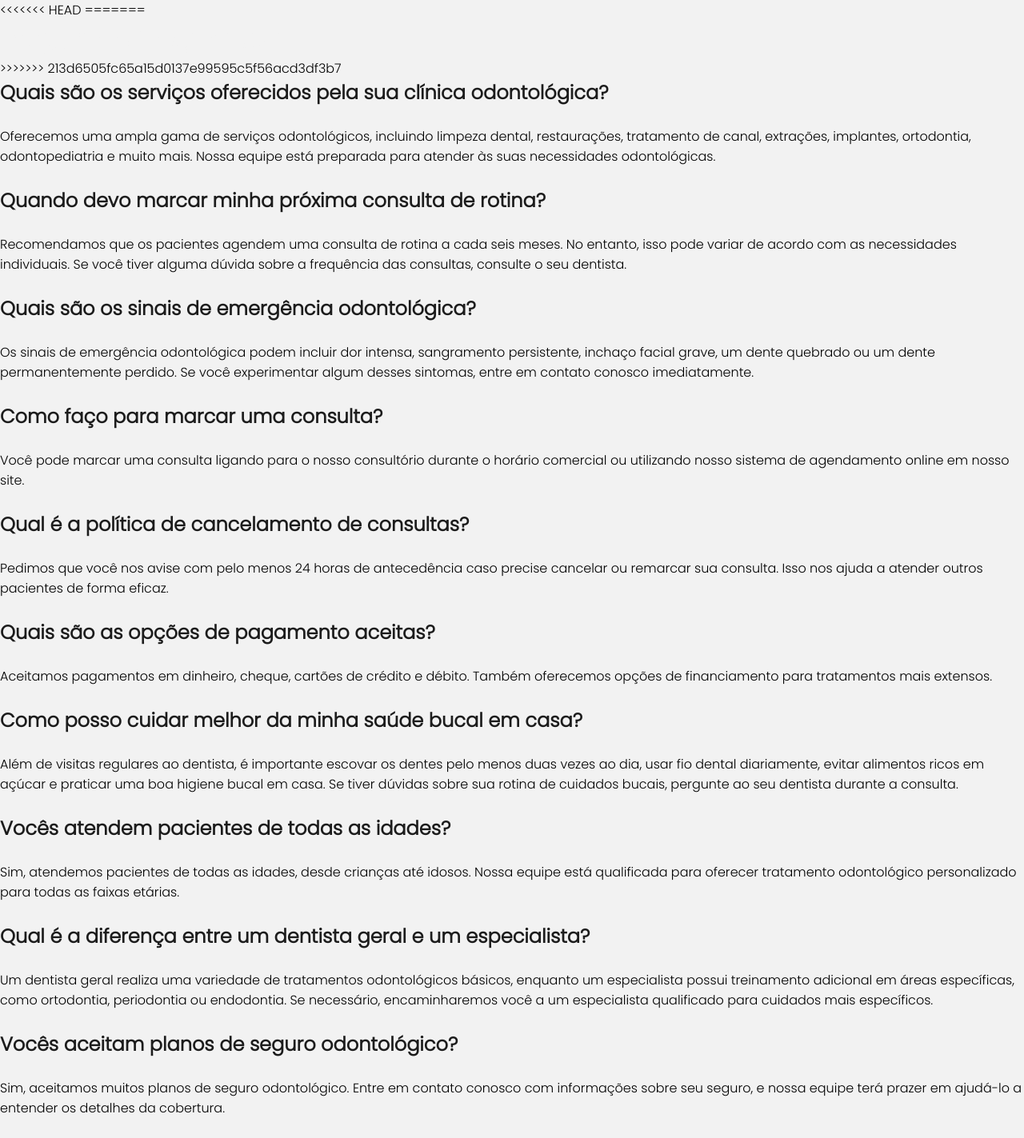
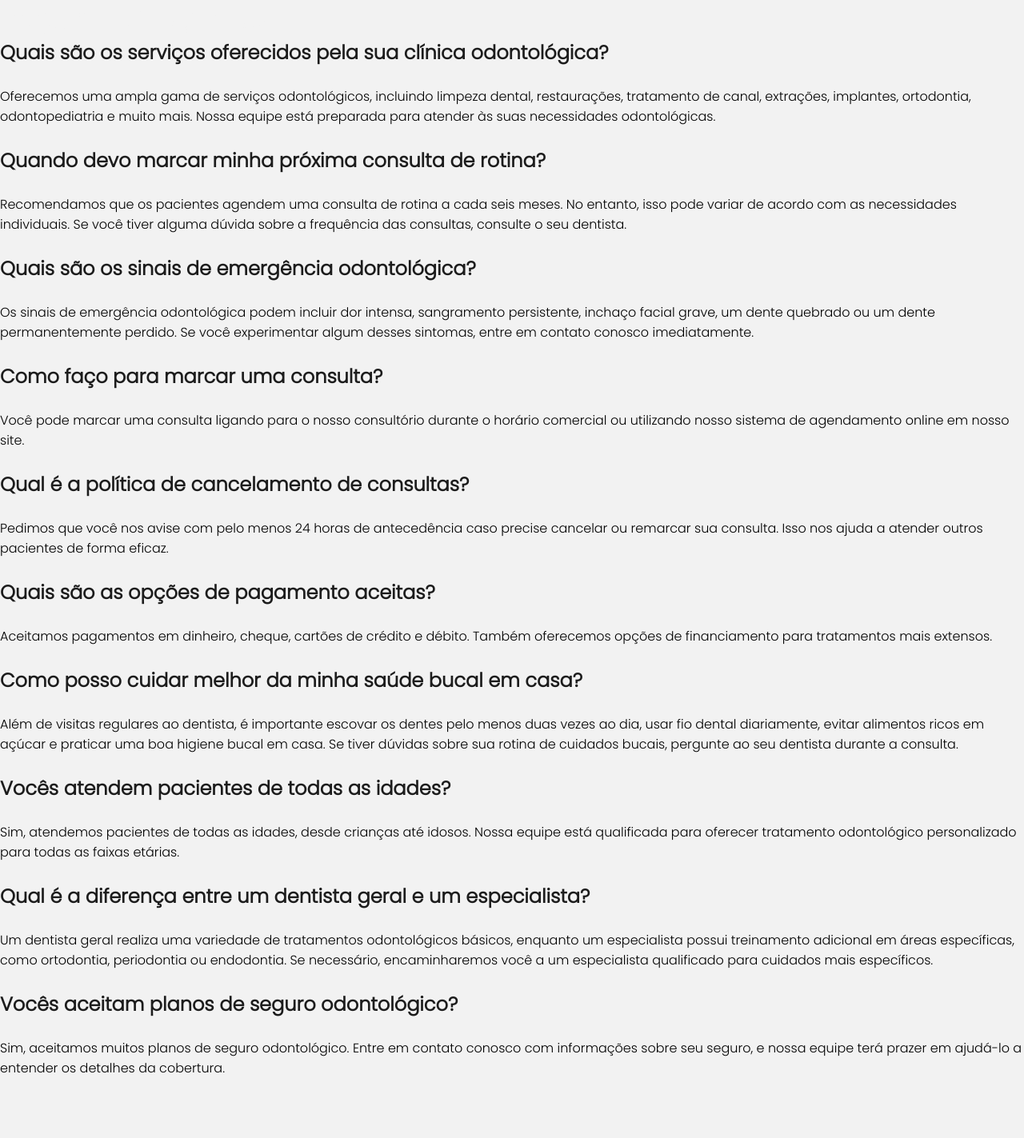
Before and after one commit to ig0moon/PROJETO_INTEGRADOR, a PHP site: page /ajuda.php in a window 1280 px wide. Shown: the whole page at 80% size. After the commit the page ends 1342 px from the top, so only its background shows below. Run offline with PHP 8.4, Linux system fonts and the light colour scheme.

Commit message:
arrumei uns bagui no sobre e ajuda

```diff
--- a/ajuda.php
+++ b/ajuda.php
@@ -4,13 +4,9 @@ require_once 'cabecalho.php'
 
 ?>
 
-<<<<<<< HEAD
-
-=======
   		<h1>Perguntas Frequentes:</h1>
 
 
->>>>>>> 213d6505fc65a15d0137e99595c5f56acd3df3b7
 	<h2>Quais são os serviços oferecidos pela sua clínica odontológica?</h2>
 <br>
 <p>Oferecemos uma ampla gama de serviços odontológicos, incluindo limpeza dental, restaurações, tratamento de canal, extrações, implantes, ortodontia, odontopediatria e muito mais. Nossa equipe está preparada para atender às suas necessidades odontológicas.</p>
--- a/sobre.php
+++ b/sobre.php
@@ -25,13 +25,10 @@ require_once 'cabecalho.php'
 	<h3>Nossos Serviços</h3>
 <br>
 <p>Oferecemos uma ampla gama de serviços odontológicos, desde tratamentos preventivos até procedimentos avançados de reabilitação oral. Nossos serviços incluem:</p>
-<<<<<<< HEAD
 <br>
 	<ul>
-=======
 
 	<ul class="sobrepag">
->>>>>>> 213d6505fc65a15d0137e99595c5f56acd3df3b7
 		<li>Limpeza e prevenção;</li>
 		<li>Tratamentos estéticos, como clareamento dental e facetas de porcelana;</li>
 		<li>Implantes dentários e reabilitação oral;</li>
```
